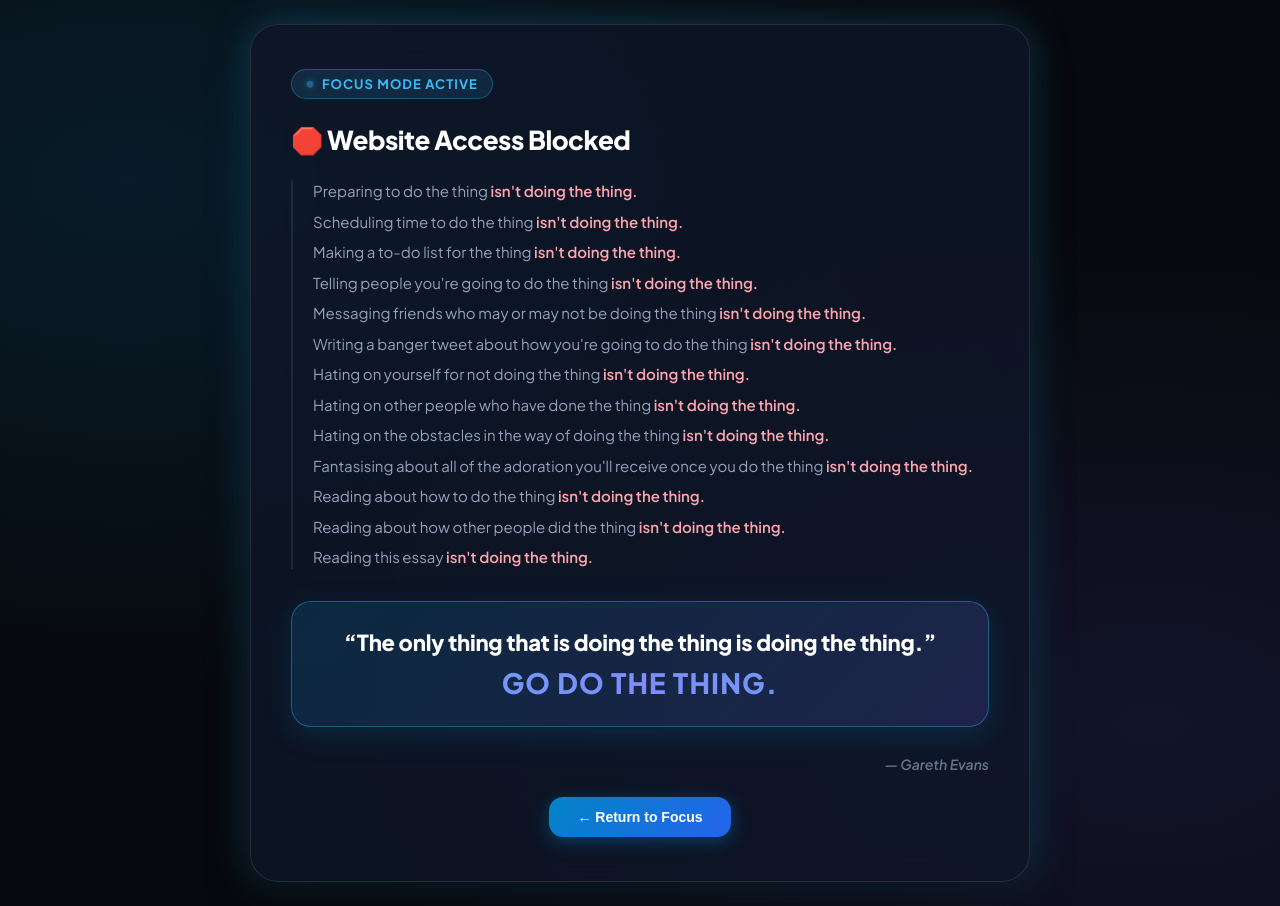
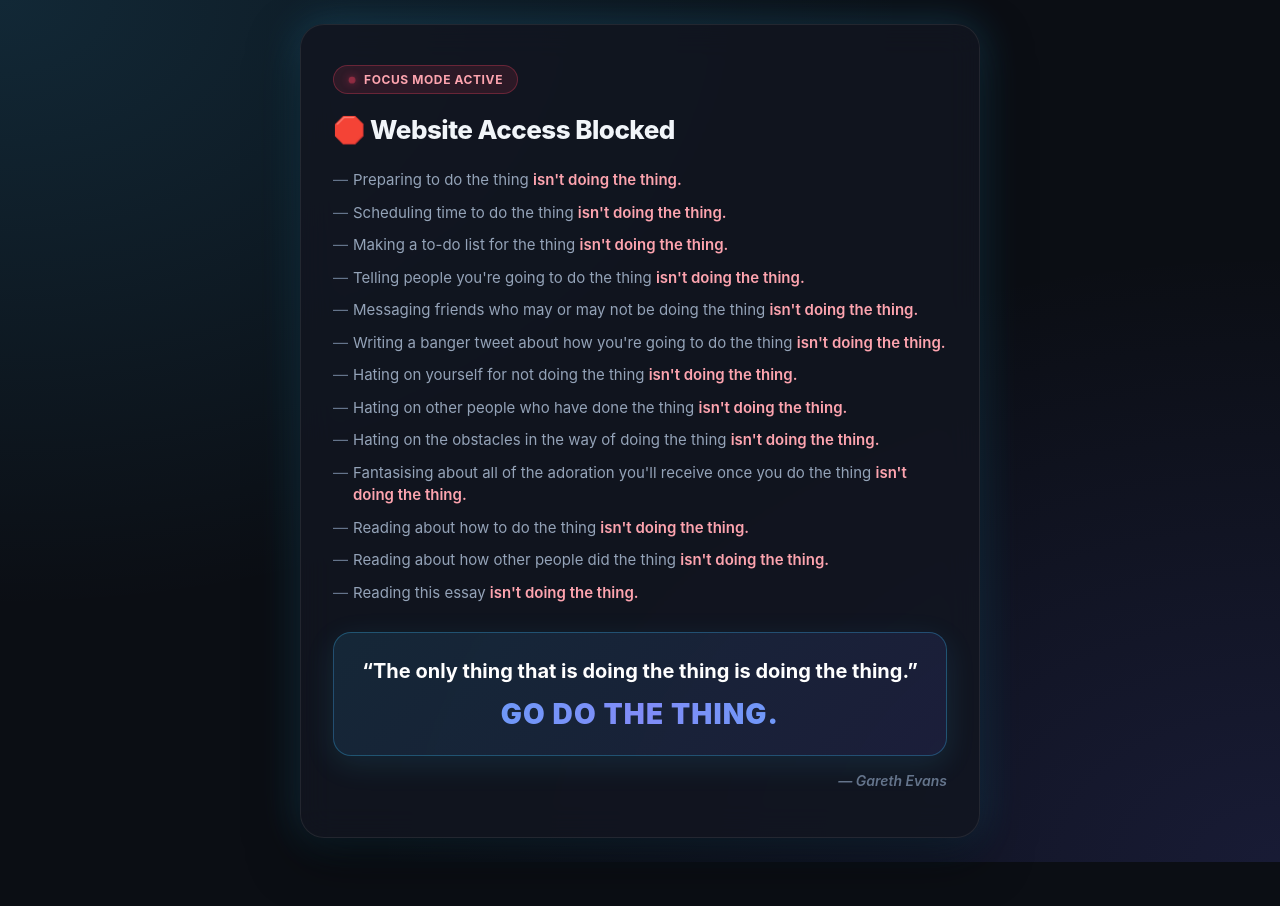
Before and after one commit to ercanezin/rest-time-linux, a plain HTML site: page resources/index.html in a window 1280 px wide. After the commit the page ends 862 px from the top, so only its background shows below. Drawn offline with Linux system fonts and the light colour scheme.

Commit message:
chore: remove return to focus button from index.html

```diff
--- a/resources/index.html
+++ b/resources/index.html
@@ -3,36 +3,35 @@
 <head>
     <meta charset="UTF-8">
     <meta name="viewport" content="width=device-width, initial-scale=1.0">
-    <title>Focus Mode — Do The Thing</title>
-    <link rel="preconnect" href="https://fonts.googleapis.com">
-    <link rel="preconnect" href="https://fonts.gstatic.com" crossorigin>
-    <link href="https://fonts.googleapis.com/css2?family=Plus+Jakarta+Sans:ital,wght@0,400;0,600;0,700;0,800;1,400;1,600&family=JetBrains+Mono:wght@500;700&display=swap" rel="stylesheet">
+    <title>Focus Mode • Do The Thing</title>
     <style>
         :root {
-            --bg-color: #07090E;
-            --card-bg: rgba(15, 23, 42, 0.75);
-            --card-border: rgba(255, 255, 255, 0.1);
-            --accent-cyan: #38BDF8;
+            --bg-base: #0B0E14;
+            --card-bg: rgba(18, 22, 32, 0.85);
+            --card-border: rgba(255, 255, 255, 0.08);
+            --accent: #38BDF8;
             --accent-glow: rgba(56, 189, 248, 0.25);
-            --text-primary: #F8FAFC;
+            --punchline-bg: linear-gradient(135deg, rgba(56, 189, 248, 0.12), rgba(99, 102, 241, 0.12));
+            --punchline-border: rgba(56, 189, 248, 0.3);
+            --text-primary: #F1F5F9;
             --text-secondary: #94A3B8;
             --text-muted: #64748B;
-            --accent-red: #F43F5E;
+            --highlight: #F43F5E;
         }
 
         * {
+            box-sizing: border-box;
             margin: 0;
             padding: 0;
-            box-sizing: border-box;
         }
 
         body {
-            background-color: var(--bg-color);
+            font-family: -apple-system, BlinkMacSystemFont, "Segoe UI", Roboto, Helvetica, Arial, sans-serif;
+            background-color: var(--bg-base);
             background-image:
-                radial-gradient(at 10% 20%, rgba(14, 165, 233, 0.12) 0px, transparent 50%),
-                radial-gradient(at 90% 80%, rgba(99, 102, 241, 0.12) 0px, transparent 50%);
+                radial-gradient(at 0% 0%, rgba(56, 189, 248, 0.15) 0px, transparent 50%),
+                radial-gradient(at 100% 100%, rgba(99, 102, 241, 0.15) 0px, transparent 50%);
             color: var(--text-primary);
-            font-family: 'Plus Jakarta Sans', -apple-system, BlinkMacSystemFont, sans-serif;
             min-height: 100vh;
             display: flex;
             align-items: center;
@@ -43,22 +42,19 @@
 
         .container {
             width: 100%;
-            max-width: 780px;
+            max-width: 680px;
             background: var(--card-bg);
-            backdrop-filter: blur(20px);
-            -webkit-backdrop-filter: blur(20px);
             border: 1px solid var(--card-border);
-            border-radius: 28px;
-            padding: 44px 40px;
-            box-shadow:
-                0 25px 50px -12px rgba(0, 0, 0, 0.5),
-                0 0 40px var(--accent-glow);
-            position: relative;
-            animation: fadeIn 0.6s cubic-bezier(0.16, 1, 0.3, 1) forwards;
+            border-radius: 24px;
+            padding: 40px 32px;
+            backdrop-filter: blur(16px);
+            -webkit-backdrop-filter: blur(16px);
+            box-shadow: 0 20px 50px rgba(0, 0, 0, 0.5), 0 0 40px var(--accent-glow);
+            animation: fadeIn 0.4s ease-out;
         }
 
         @keyframes fadeIn {
-            from { opacity: 0; transform: translateY(18px) scale(0.98); }
+            from { opacity: 0; transform: translateY(12px) scale(0.98); }
             to { opacity: 1; transform: translateY(0) scale(1); }
         }
 
@@ -66,38 +62,38 @@
             display: inline-flex;
             align-items: center;
             gap: 8px;
-            background: rgba(56, 189, 248, 0.12);
-            border: 1px solid rgba(56, 189, 248, 0.3);
-            color: var(--accent-cyan);
-            font-size: 13px;
+            background: rgba(244, 63, 94, 0.12);
+            border: 1px solid rgba(244, 63, 94, 0.3);
+            color: #FDA4AF;
+            font-size: 12px;
             font-weight: 700;
+            letter-spacing: 0.05em;
             text-transform: uppercase;
-            letter-spacing: 0.08em;
             padding: 6px 14px;
-            border-radius: 9999px;
-            margin-bottom: 24px;
+            border-radius: 100px;
+            margin-bottom: 20px;
         }
 
         .badge-dot {
             width: 8px;
             height: 8px;
-            background-color: var(--accent-cyan);
+            background-color: #F43F5E;
             border-radius: 50%;
-            box-shadow: 0 0 10px var(--accent-cyan);
-            animation: pulse 2s infinite ease-in-out;
+            box-shadow: 0 0 10px #F43F5E;
+            animation: pulse 2s infinite;
         }
 
         @keyframes pulse {
             0%, 100% { opacity: 1; transform: scale(1); }
-            50% { opacity: 0.4; transform: scale(0.85); }
+            50% { opacity: 0.5; transform: scale(0.85); }
         }
 
         .header-title {
             font-size: 26px;
             font-weight: 800;
-            color: #FFFFFF;
             letter-spacing: -0.02em;
             margin-bottom: 24px;
+            color: var(--text-primary);
             display: flex;
             align-items: center;
             gap: 12px;
@@ -107,22 +103,28 @@
             list-style: none;
             display: flex;
             flex-direction: column;
-            gap: 8px;
-            margin-bottom: 32px;
-            border-left: 2px solid rgba(255, 255, 255, 0.08);
-            padding-left: 20px;
+            gap: 10px;
+            margin-bottom: 28px;
         }
 
         .quote-item {
             font-size: 15px;
             line-height: 1.5;
             color: var(--text-secondary);
-            transition: color 0.2s ease, transform 0.2s ease;
+            padding-left: 20px;
+            position: relative;
+            transition: color 0.2s ease;
+        }
+
+        .quote-item::before {
+            content: "—";
+            position: absolute;
+            left: 0;
+            color: var(--text-muted);
         }
 
         .quote-item:hover {
-            color: #FFFFFF;
-            transform: translateX(4px);
+            color: var(--text-primary);
         }
 
         .quote-item .negate {
@@ -131,22 +133,21 @@
         }
 
         .punchline-box {
-            background: linear-gradient(135deg, rgba(14, 165, 233, 0.15), rgba(99, 102, 241, 0.18));
-            border: 1px solid rgba(56, 189, 248, 0.35);
-            border-radius: 20px;
-            padding: 26px 28px;
+            background: var(--punchline-bg);
+            border: 1px solid var(--punchline-border);
+            border-radius: 18px;
+            padding: 24px;
             text-align: center;
-            margin-bottom: 28px;
-            box-shadow: 0 8px 30px rgba(14, 165, 233, 0.15);
+            margin-bottom: 16px;
+            box-shadow: 0 8px 30px rgba(56, 189, 248, 0.12);
         }
 
         .punchline-main {
-            font-size: 22px;
-            font-weight: 800;
+            font-size: 20px;
+            font-weight: 700;
             color: #FFFFFF;
-            letter-spacing: -0.01em;
-            margin-bottom: 8px;
-            line-height: 1.35;
+            line-height: 1.4;
+            margin-bottom: 12px;
         }
 
         .punchline-cta {
@@ -172,37 +173,7 @@
             font-weight: 600;
             font-style: italic;
             color: var(--text-muted);
-            margin-bottom: 24px;
-        }
-
-        .actions {
-            display: flex;
-            align-items: center;
-            justify-content: center;
-            gap: 16px;
-        }
-
-        .btn-focus {
-            background: linear-gradient(135deg, #0284C7, #2563EB);
-            color: #FFFFFF;
-            text-decoration: none;
-            font-size: 14px;
-            font-weight: 700;
-            padding: 12px 28px;
-            border-radius: 14px;
-            box-shadow: 0 4px 18px rgba(2, 132, 199, 0.4);
-            transition: all 0.2s ease;
-            border: none;
-            cursor: pointer;
-            display: inline-flex;
-            align-items: center;
-            gap: 8px;
-        }
-
-        .btn-focus:hover {
-            transform: translateY(-2px);
-            box-shadow: 0 6px 24px rgba(2, 132, 199, 0.6);
-            background: linear-gradient(135deg, #0369A1, #1D4ED8);
+            margin-bottom: 8px;
         }
 
         @media (max-width: 640px) {
@@ -264,12 +235,6 @@
         <div class="author">
             — Gareth Evans
         </div>
-
-        <div class="actions">
-            <button class="btn-focus" onclick="window.history.back();">
-                ← Return to Focus
-            </button>
-        </div>
     </div>
 </body>
 </html>
```
